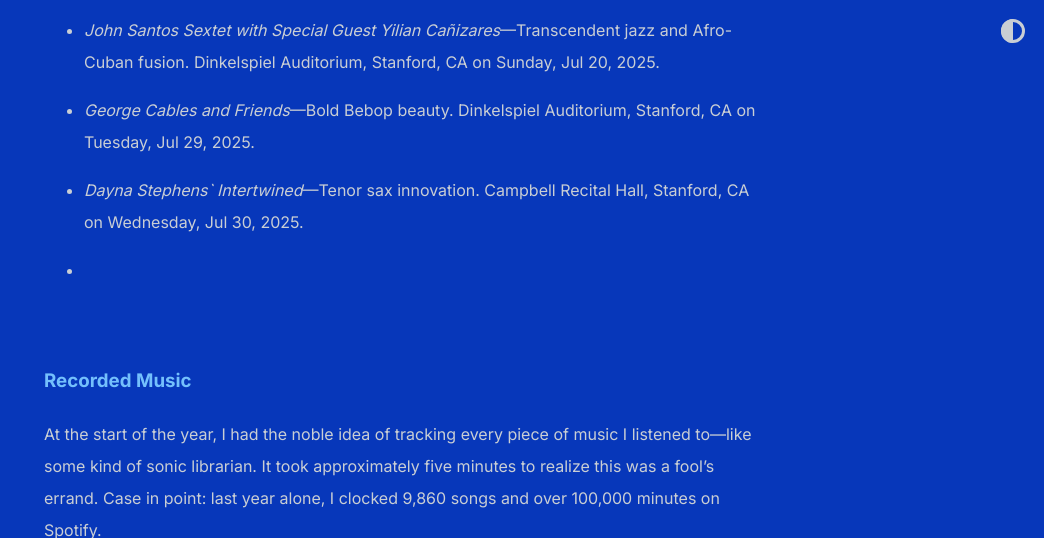
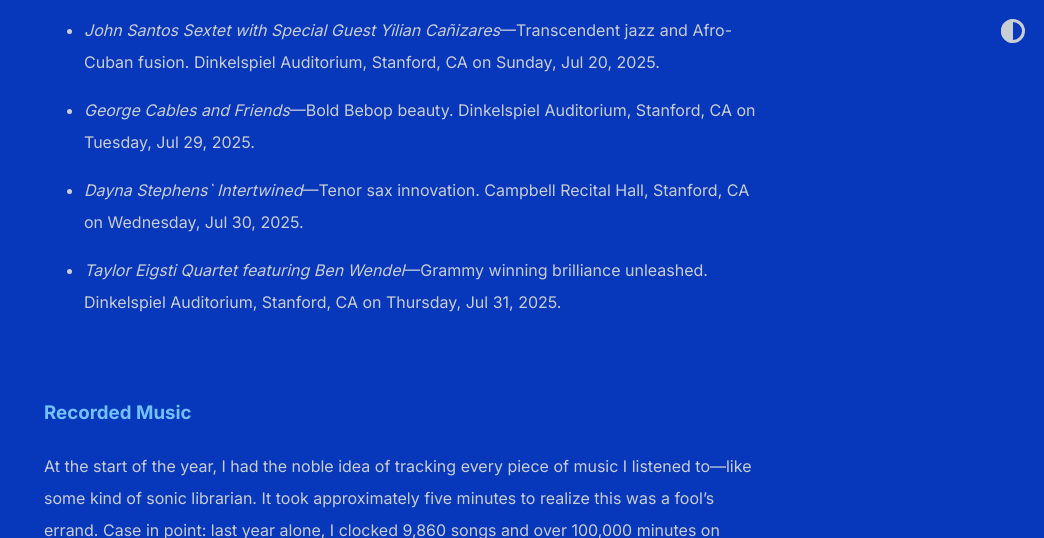
Before and after one commit to shihankanungo/shihankanungo.github.io, a Jekyll site: the page built from music.md, in a window 1280 px wide and 900 px high, scrolled down 1494 px, cut to the strip 0-538 px from the top of the window. Shown: the whole strip, without its empty margins (236-1280 px from the left). Built offline with Jekyll 4.4.1, drawn with Linux system fonts in a browser that asks for light colours.

Commit message:
Update music.md

```diff
--- a/music.md
+++ b/music.md
@@ -92,8 +92,12 @@
 
 <ul>
  <li><details>
-  <summary style="list-style-type: none;"> <i></i> </summary>
-  <small><br></small><br>
+  <summary style="list-style-type: none;"> <i>Taylor Eigsti Quartet featuring Ben Wendel</i>&mdash;Grammy winning brilliance unleashed. Dinkelspiel Auditorium, Stanford, CA on Thursday, Jul 31, 2025. </summary>
+
+   <p align="center"><img src="/images/sjf-31.png" width="700" /></p>
+
+  <small>After winning GRAMMYS in 2022 for <i>Tree Falls</i> and in 2025 for his latest release, <i>Plot Armor</i>, pianist Taylor Eigsti continues to redefine modern jazz with his virtuosity, innovation, and fearless exploration. A master of intricate melodies, infectious yet angular rhythms, and deep grooves, Eigsti seamlessly blends jazz, electronica, hip-hop, rock, and classical influences into a soundscape that is both exhilarating and unpredictable. His music thrills, surprises, and captivates, evoking everything from playful joy to introspective reflection. <br>
+For this special performance Taylor’s innovative quartet is joined by celebrated tenor saxophonist Ben Wendel.<br></small><br>
 </details></li>
 </ul>
 
```
